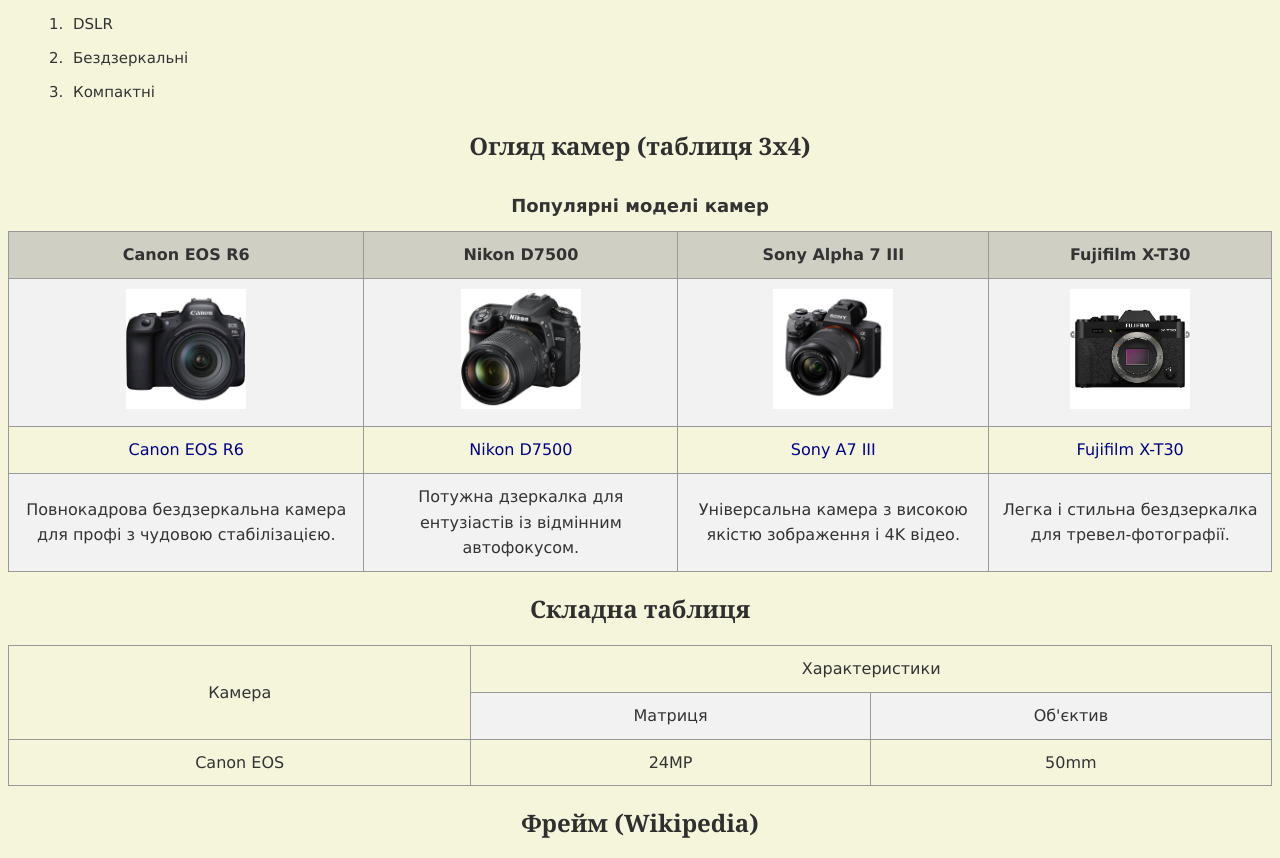
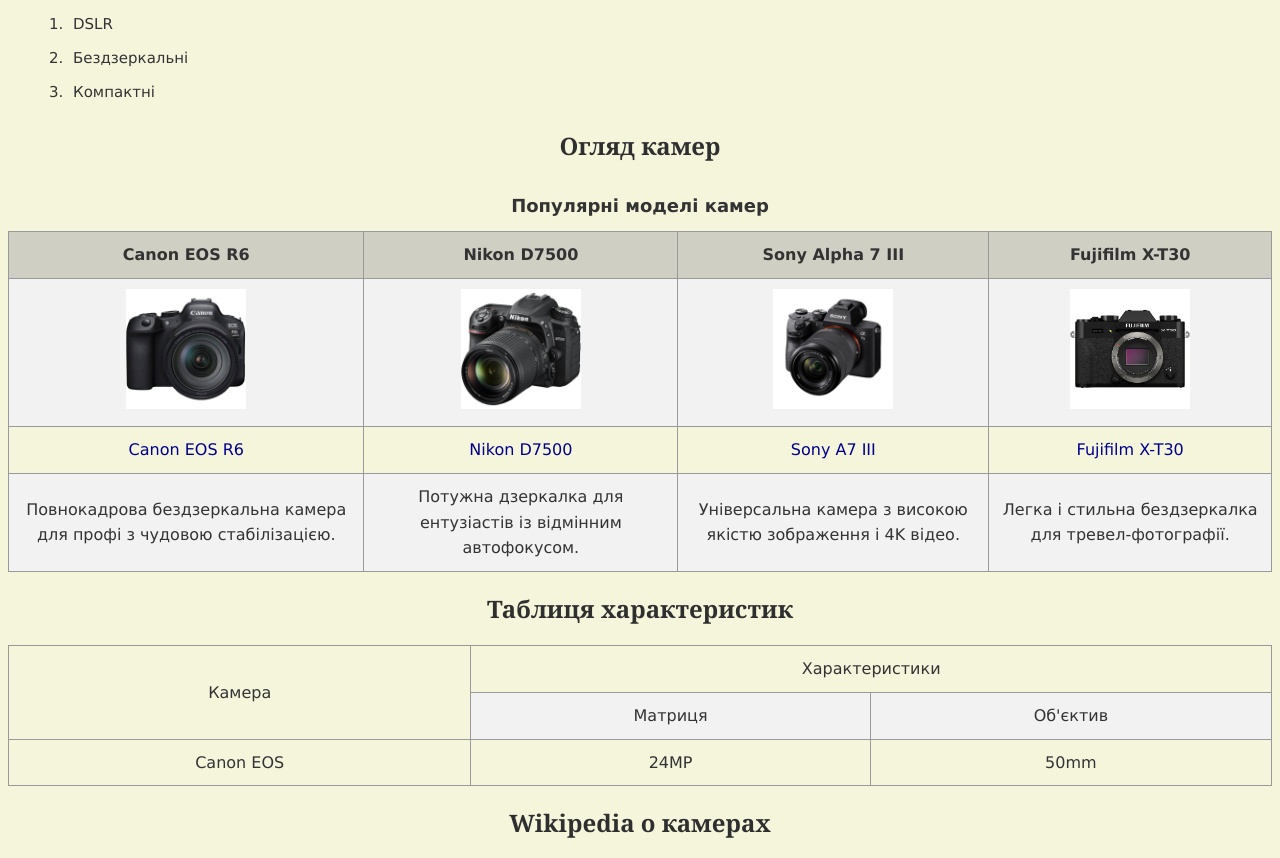
Before and after one commit to yeahlaneb/lab4okr, a plain HTML site: page camera.html in a window 1280 px wide. Shown: the part 180-1038 px from the top of the page. Drawn offline with Linux system fonts and the light colour scheme; grey boxes are pictures that could not be loaded.

Commit message:
Сайт лаб4

```diff
--- a/camera.html
+++ b/camera.html
@@ -24,7 +24,7 @@
     <li>Компактні</li>
   </ol>
 
-  <h2>Огляд камер (таблиця 3x4)</h2>
+  <h2>Огляд камер</h2>
 
   <table>
     <caption><b>Популярні моделі камер</b></caption>
@@ -54,7 +54,7 @@
     </tr>
   </table>
 
-  <h2>Складна таблиця</h2>
+  <h2>Таблиця характеристик</h2>
 
   <table>
     <tr>
@@ -72,7 +72,7 @@
     </tr>
   </table>
 
-  <h2>Фрейм (Wikipedia)</h2>
+  <h2>Wikipedia о камерах</h2>
 
   <iframe src="https://en.wikipedia.org/wiki/Camera" width="100%" height="300" frameborder="1"></iframe>
 
```
